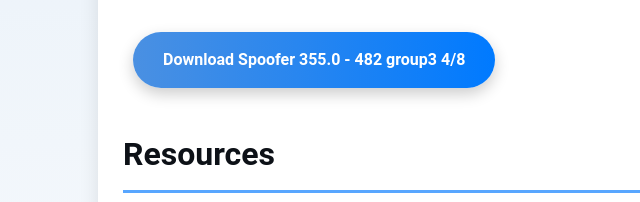
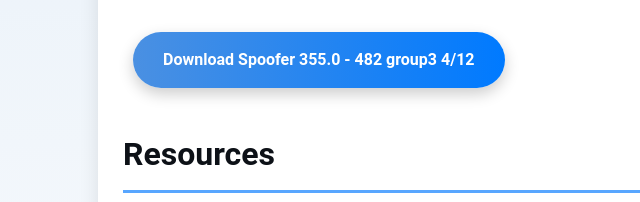
Before and after one commit to pogogg/group3, a plain HTML site: page index.html in a window 1280 px wide. Shown: the part 485-687 px from the top of the page, 37-677 px from the left. Drawn offline with Linux system fonts and the light colour scheme.

Commit message:
Add files via upload

```diff
--- a/index.html
+++ b/index.html
@@ -166,7 +166,7 @@
 
         <section id="download">
             <h2>Download</h2>
-            <a href="https://appbox.me/v0smqokf" class="button">Download Spoofer 355.0 - 482 group3 4/8</a>
+            <a href="https://appbox.me/9898pl61" class="button">Download Spoofer 355.0 - 482 group3 4/12</a>
         </section>
 
         <section id="resources">
```
